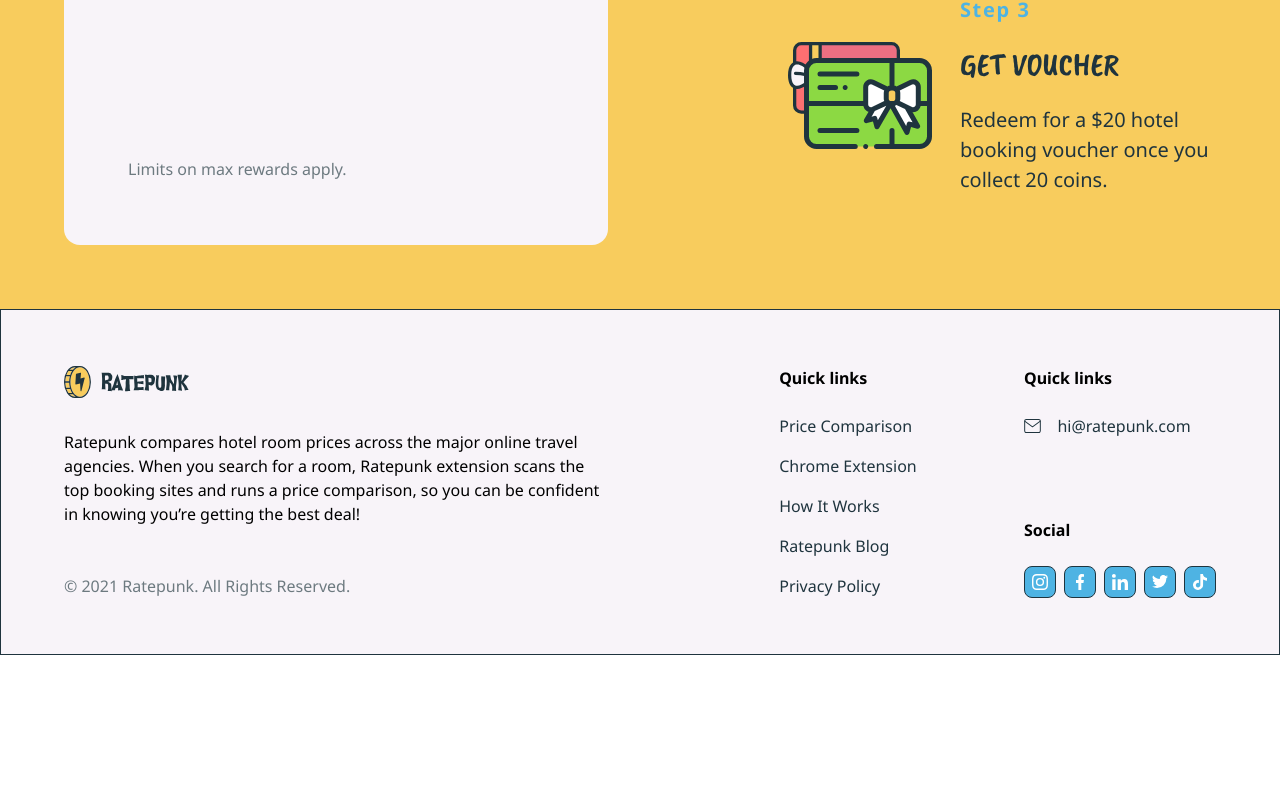
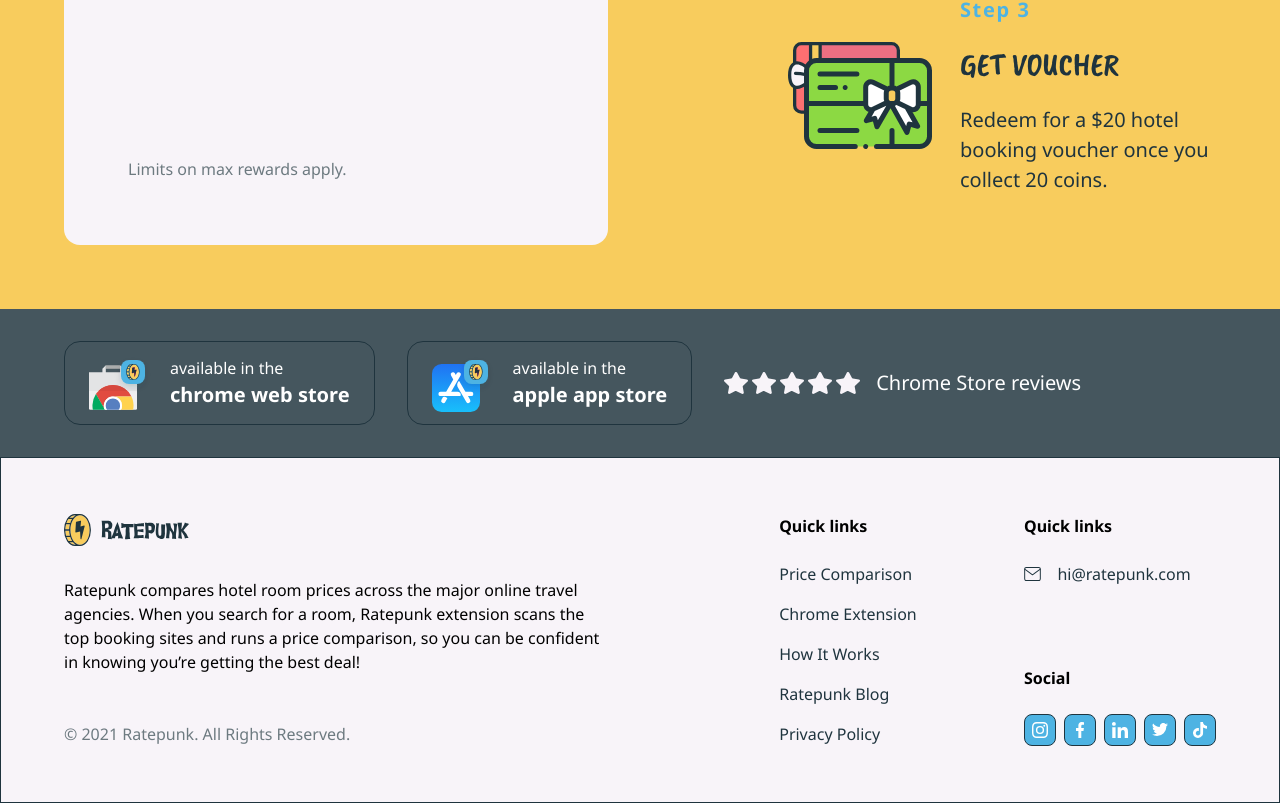
Before and after one commit to DanyloOhurtsov/ratepunk-test-ohurtsov, a Next.js app: page / in a window 1280 px wide. Shown: the part 698-1501 px from the top of the page. Before the commit the page ends 1353 px from the top, so only its background shows below. Built offline with nearby package versions, Linux system fonts and the light colour scheme.

Commit message:
Desktop | AppLinks component done

```diff
--- a/app/(root)/page.tsx
+++ b/app/(root)/page.tsx
@@ -1,9 +1,10 @@
-import { Hero } from "@/components/shared";
+import { AppLinks, Hero } from "@/components/shared";
 
 export default function Home() {
     return (
         <>
             <Hero />
+            <AppLinks />
         </>
     );
 }
--- /dev/null
+++ b/components/shared/AppLinks/AppLinks.tsx
@@ -0,0 +1,55 @@
+import Link from "next/link";
+import styles from "./styles.module.scss";
+import Image from "next/image";
+import { Apple, Chrome, Star } from "@/public";
+
+const AppLinks = () => {
+    return (
+        <div className={styles.appLinksContainer}>
+            <div className={styles.appLinksContent}>
+                <Link
+                    target="_blank"
+                    href={
+                        "https://chrome.google.com/webstore/detail/ratepunk-same-hotel-way-c/gdaioanblcnghddimngklkhgcbomfdck?utm_source=ratepunk"
+                    }
+                    className={styles.linkItem}
+                >
+                    <Image src={Chrome} alt="chrome" />
+                    <div className={styles.text}>
+                        <p>Available in the</p>
+                        <p className={styles.bold}>Chrome Web Store</p>
+                    </div>
+                </Link>
+                <Link
+                    target="_blank"
+                    href={"https://apps.apple.com/app/ratepunk/id1607823726"}
+                    className={styles.linkItem}
+                >
+                    <Image src={Apple} alt="apple" />
+                    <div className={styles.text}>
+                        <p>Available in the</p>
+                        <p className={styles.bold}>Apple App Store</p>
+                    </div>
+                </Link>
+                <div className={styles.rate}>
+                    <div className={styles.stars}>
+                        {Array(5)
+                            .fill(5)
+                            .map((_, index) => (
+                                <Image
+                                    src={Star}
+                                    alt="star"
+                                    key={index}
+                                    width={24}
+                                    height={24}
+                                />
+                            ))}
+                    </div>
+                    <p>Chrome Store reviews</p>
+                </div>
+            </div>
+        </div>
+    );
+};
+
+export default AppLinks;
--- /dev/null
+++ b/components/shared/AppLinks/styles.module.scss
@@ -0,0 +1,49 @@
+@import "/constants/styles/variables";
+
+.appLinksContainer {
+    width: 100%;
+    padding: $size_2-00rem_32px $size_1-00rem-16px;
+    background-color: $dark_grey_color;
+    * {
+        font-family: $notoSans;
+    }
+    .appLinksContent {
+        display: flex;
+        gap: $size_2-00rem_32px;
+        align-items: center;
+        max-width: $size_72-0rem_1152px;
+        margin: 0 auto;
+        .linkItem {
+            display: flex;
+            padding: $size_0-75rem-12px $size_1-50rem_24px;
+            border-radius: $px_16;
+            align-items: center;
+            border: 1px solid $dark_color;
+            gap: $size_1-00rem-16px;
+            .text {
+                p{
+                    font-size: $size_1-00rem-16px;
+                    color: $white_color;
+                    text-transform: lowercase;
+                }
+                .bold{
+                    font-size: $size_1-25rem-20px;
+                    font-weight: bold;
+                }
+            }
+        }
+        .rate{
+            display: flex;
+            gap: $size_1-00rem-16px;
+            align-items: center;
+            .stars{
+                display: flex;
+                gap: 4px;
+            }
+            p{
+                font-size: $size_1-25rem-20px;
+                color: $white_color;
+            }
+        }
+    }
+}
--- a/components/shared/index.ts
+++ b/components/shared/index.ts
@@ -6,6 +6,7 @@ import NavItems from "./Navitems/NavItems";
 import Hero from "./Hero/Hero";
 import FormInput from "./Hero/FormInput/FormInput";
 import FormCopy from "./Hero/FormCopy/FormCopy";
+import AppLinks from "./AppLinks/AppLinks";
 
 export {
     Header,
@@ -16,4 +17,5 @@ export {
     Hero,
     FormCopy,
     FormInput,
+    AppLinks,
 };
--- a/constants/styles/_variables.scss
+++ b/constants/styles/_variables.scss
@@ -9,6 +9,7 @@ $yellow_color: #f8cc5d;
 $grey_color: #6d7a80;
 $white_color: #fff;
 $red_color: #ed6f82;
+$dark_grey_color: #45565e;
 
 // Border radius
 $px_16: 16px;
--- a/public/index.ts
+++ b/public/index.ts
@@ -15,6 +15,7 @@ import TikTok from "./assets/tiktok.svg";
 import Twitter from "./assets/twitter.svg";
 import Voucher from "./assets/voucher.svg";
 import Favicon from "./assets/favicon.png";
+import Star from "./assets/star.svg";
 
 export {
     Apple,
@@ -34,4 +35,5 @@ export {
     Twitter,
     Voucher,
     Favicon,
+    Star,
 };
```
Also changed, not shown: public/assets/star.svg (added).
